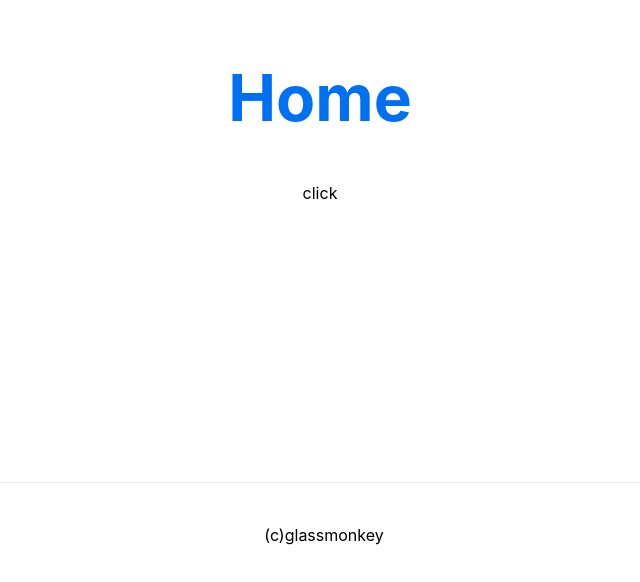
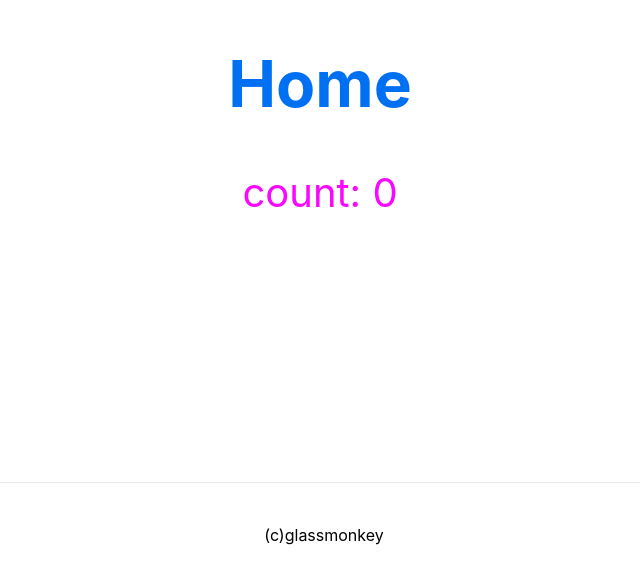
Before and after one commit to glassmonkey/irame-sample, a Next.js app: page / in a window 1280 px wide. Shown: the part 218-800 px from the top of the page, without its empty margins (320-960 px from the left). Built offline with nearby package versions, Linux system fonts and the light colour scheme.

Commit message:
css moduleでcssを設定

```diff
--- /dev/null
+++ b/components/button.module.scss
@@ -0,0 +1,15 @@
+.counter {
+    font-size: 40px;
+}
+
+.gaming {
+    /* アニメーションの長さ */
+    animation: gaming 2s linear infinite;
+  }
+  @keyframes gaming {
+    /* 色の指定 */
+    0% { color: Magenta; }
+    33% { color: yellow; }
+    66% { color: Cyan; }
+    100% { color: Magenta; }
+  }
--- a/components/button.tsx
+++ b/components/button.tsx
@@ -1,4 +1,5 @@
 import React, { useState, useEffect } from 'react';
+import styles from '@components/button.module.scss'
 
 export const Button = () => {
 
@@ -6,8 +7,8 @@ export const Button = () => {
 
     return (
         <div>
-            <div onClick= { () => setState(state + 1) } >
-               click
+            <div onClick= { () => setState(state + 1) } className={`${styles.counter} ${styles.gaming}`} >
+               count: {state}
             </div>
         </div>
     )
--- a/next.config.js
+++ b/next.config.js
@@ -1,3 +1,8 @@
+const path = require('path');
+
 module.exports = {
   reactStrictMode: true,
+  sassOptions: {
+    includePaths: [path.join(__dirname, 'styles')],
+  },
 }
--- a/pages/_app.js
+++ b/pages/_app.js
@@ -1,4 +1,4 @@
-import '../styles/globals.css'
+import 'styles/globals.css'
 
 function MyApp({ Component, pageProps }) {
   return <Component {...pageProps} />
--- a/pages/index.tsx
+++ b/pages/index.tsx
@@ -1,5 +1,5 @@
 import Head from 'next/head'
-import styles from '../styles/Home.module.css'
+import styles from 'styles/Home.module.css'
 import {Button} from '@components/button'
 
 export default function Home() {
@@ -13,7 +13,7 @@ export default function Home() {
 
       <main className={styles.main}>
         <h1 className={styles.title}>
-          <a href="https://glasmonkey.dev">Home</a>
+          <a href="https://glassmonkey.dev">Home</a>
         </h1>
         <div className={styles.grid}>
           <Button />
```
